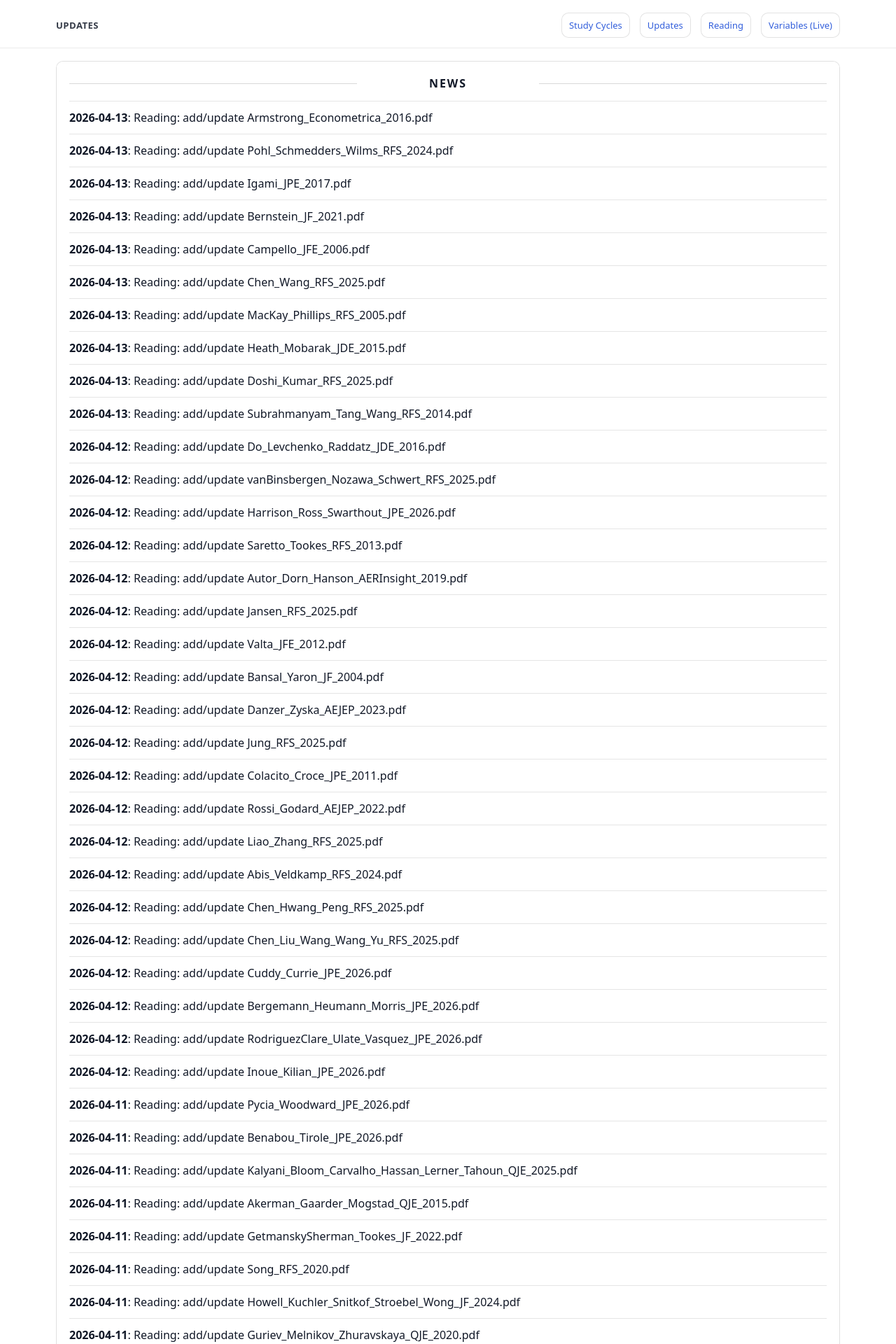
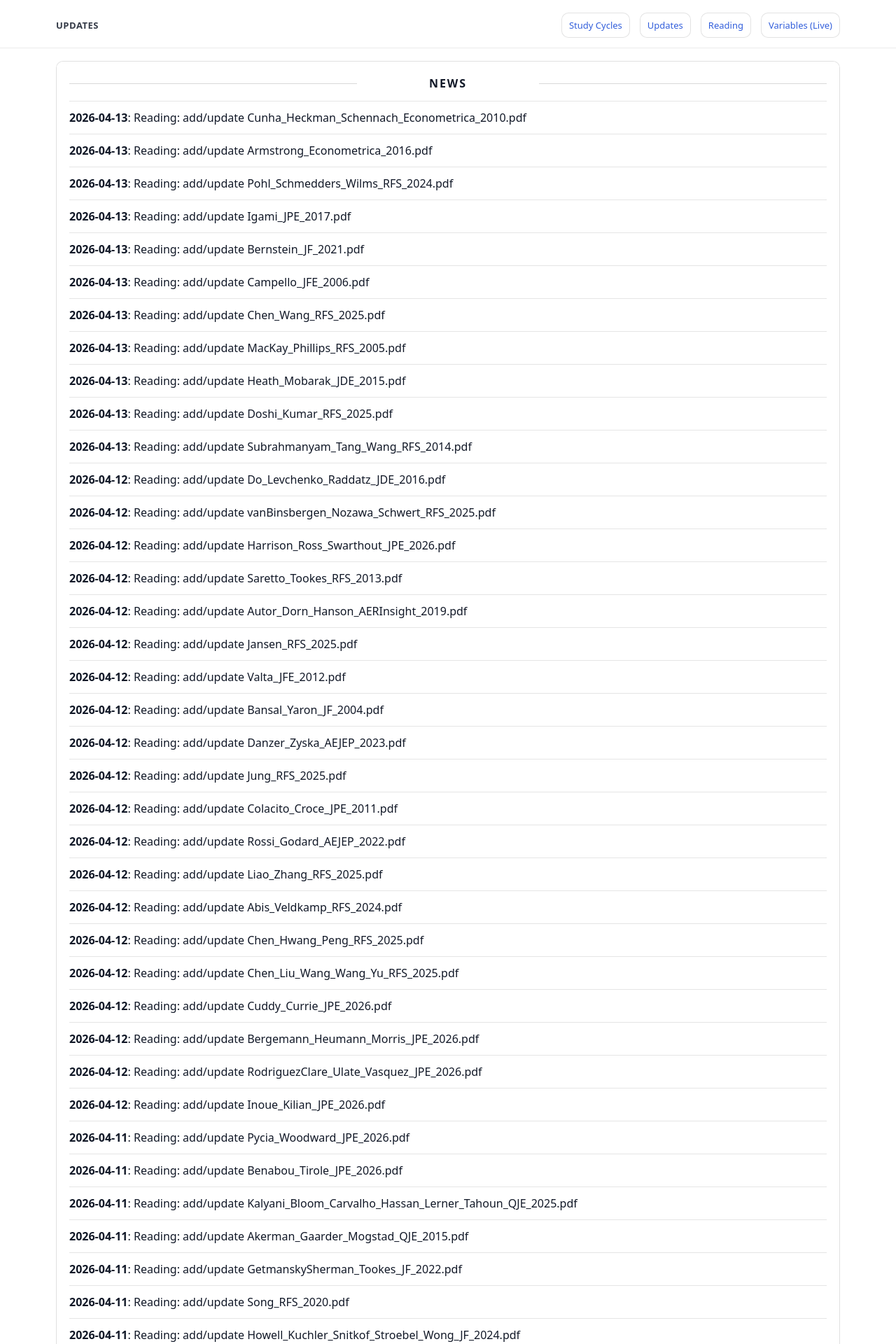
Before and after one commit to yaxinzn/study-archive, a Jekyll site: the page built from updates/index.md, in a window 1280 px wide. Shown: the top 1920 px of the page at 70% size. Built offline with Jekyll 4.4.1, drawn with Linux system fonts in a browser that asks for light colours; some of the changed text lies outside the part shown.

Commit message:
chore: update NEWS feed

```diff
--- a/_data/news.yml
+++ b/_data/news.yml
@@ -1,4 +1,7 @@
 # Auto-generated update history (sorted newest -> oldest). Do not edit manually.
+- ts: "1776076916"
+  date: "2026-04-13"
+  title: "Reading: add/update Cunha_Heckman_Schennach_Econometrica_2010.pdf"
 - ts: "1776076324"
   date: "2026-04-13"
   title: "Reading: add/update Armstrong_Econometrica_2016.pdf"
```
